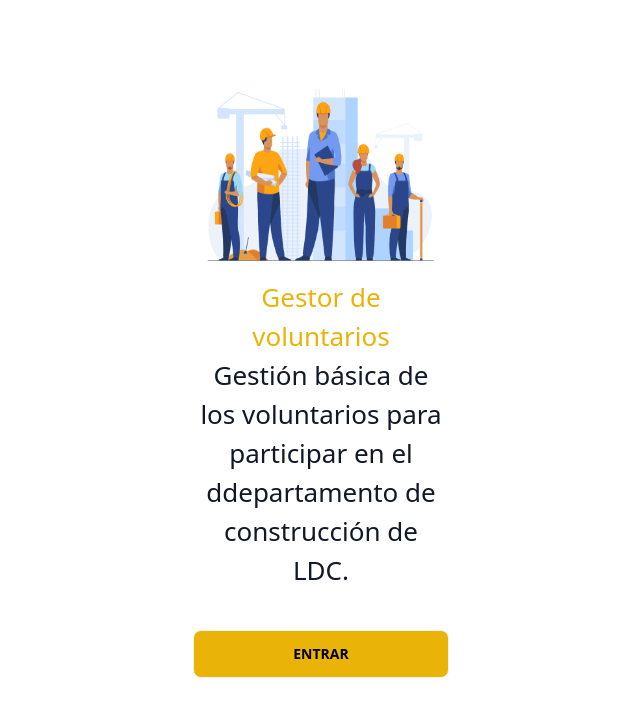
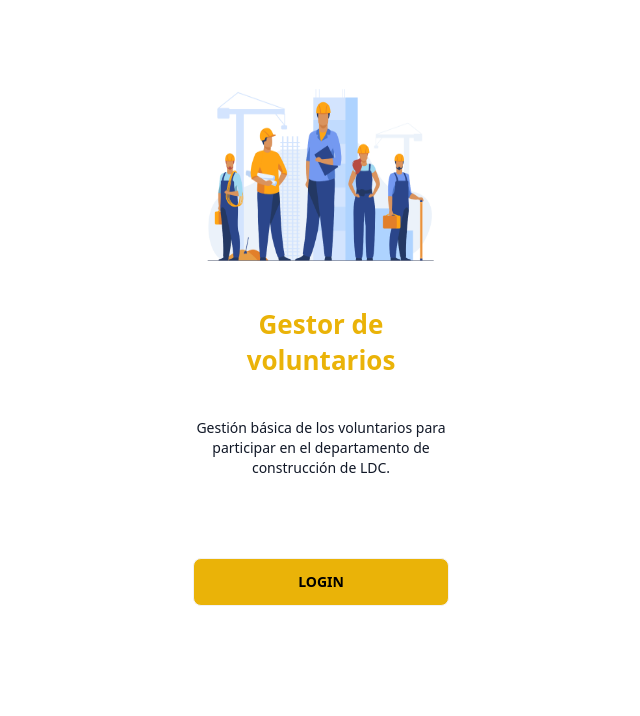
Before and after one commit to ldcinventory/ldcgc-frontend, a React (Vite) app: page / in a window 1280 px wide. Shown: the top 716 px of the page, without its empty margins (319-959 px from the left). Built offline with nearby package versions, Linux system fonts and the light colour scheme; no server answers.

Commit message:
cleanup...

```diff
--- a/src/features/button/Button.tsx
+++ b/src/features/button/Button.tsx
@@ -1,13 +1,12 @@
-interface ButtonProps {
-  buttonName: string
+export interface ButtonProps {
+  text: string
 }
 
-const Button: React.FC<ButtonProps> = ({ buttonName }) => {
-  console.log(buttonName)
+const Button: React.FC<ButtonProps> = ({ text }) => {
   return (
     <div>
-      <button className="btn btn-block bg-yellow-500 text-black">
-        {buttonName}
+      <button className="btn btn-block bg-yellow-500 text-black hover:bg-yellow-600">
+        {text}
       </button>
     </div>
   )
--- a/src/features/login/Login.tsx
+++ b/src/features/login/Login.tsx
@@ -1,4 +1,4 @@
-import ImageProps from "../../types/ImageProps"
+import { ImageProps } from "./loginSlice"
 import Button from "../button/Button"
 import Onboarding from "./Onboarding"
 
@@ -8,7 +8,7 @@ const images: ImageProps[] = [
     alt: "Volunteers Image",
     title: "Gestor de voluntarios",
     description:
-      "Gestión básica de los voluntarios para participar en el ddepartamento de construcción de LDC.",
+      "Gestión básica de los voluntarios para participar en el departamento de construcción de LDC.",
   },
   {
     src: "assets/images/tools1.png",
@@ -24,17 +24,15 @@ const images: ImageProps[] = [
       "Gestión de recursos para los voluntarios, para llevar un control más detallado de qué, quién, y cuándo.",
   },
 ]
-const Login = () => {
-  return (
-    <div className="flex flex-col justify-around h-screen">
-      <div className="h-[70%] mt-[70px]">
-        <Onboarding images={images} />
-      </div>
-      <div className="flex-grow">
-        <Button buttonName="Entrar" />
-      </div>
+const Login = () => (
+  <div className="flex flex-col justify-around h-screen">
+    <div className="mt-[70px]">
+      <Onboarding images={images} />
     </div>
-  )
-}
+    <div className="flex-grow mt-20">
+      <Button text="LOGIN" />
+    </div>
+  </div>
+)
 
 export default Login
--- a/src/features/login/Onboarding.tsx
+++ b/src/features/login/Onboarding.tsx
@@ -1,6 +1,6 @@
-import ImageProps from "../../types/ImageProps"
+import { ImageProps } from "./loginSlice"
 
-interface OnboardingProps {
+type OnboardingProps = {
   images: ImageProps[]
 }
 
@@ -11,11 +11,13 @@ const Onboarding: React.FC<OnboardingProps> = ({ images }) => {
         <div key={index} className="flex flex-col carousel-item w-full">
           <img
             src={image.src}
-            className="h-52 max-w-lg rounded-lg"
+            className="h-52 max-w-lg rounded-lg mb-7"
             alt={image.alt}
           />
-          <h2 className="text-yellow-500">{image.title}</h2>
-          <p className="text-gray-900">{image.description}</p>
+          <h2 className="text-yellow-500 font-semibold leading-9">
+            {image.title}
+          </h2>
+          <p className="text-gray-900 text-sm mt-10">{image.description}</p>
         </div>
       ))}
     </div>
--- a/src/features/login/loginSlice.ts
+++ b/src/features/login/loginSlice.ts
@@ -0,0 +1,6 @@
+export interface ImageProps {
+  src: string
+  alt: string
+  title: string
+  description: string
+}
```
Also changed, not shown: src/types/ImageProps.ts (deleted, +0 -7 lines), 1 other file (tests, documents, lock files or other folders).
